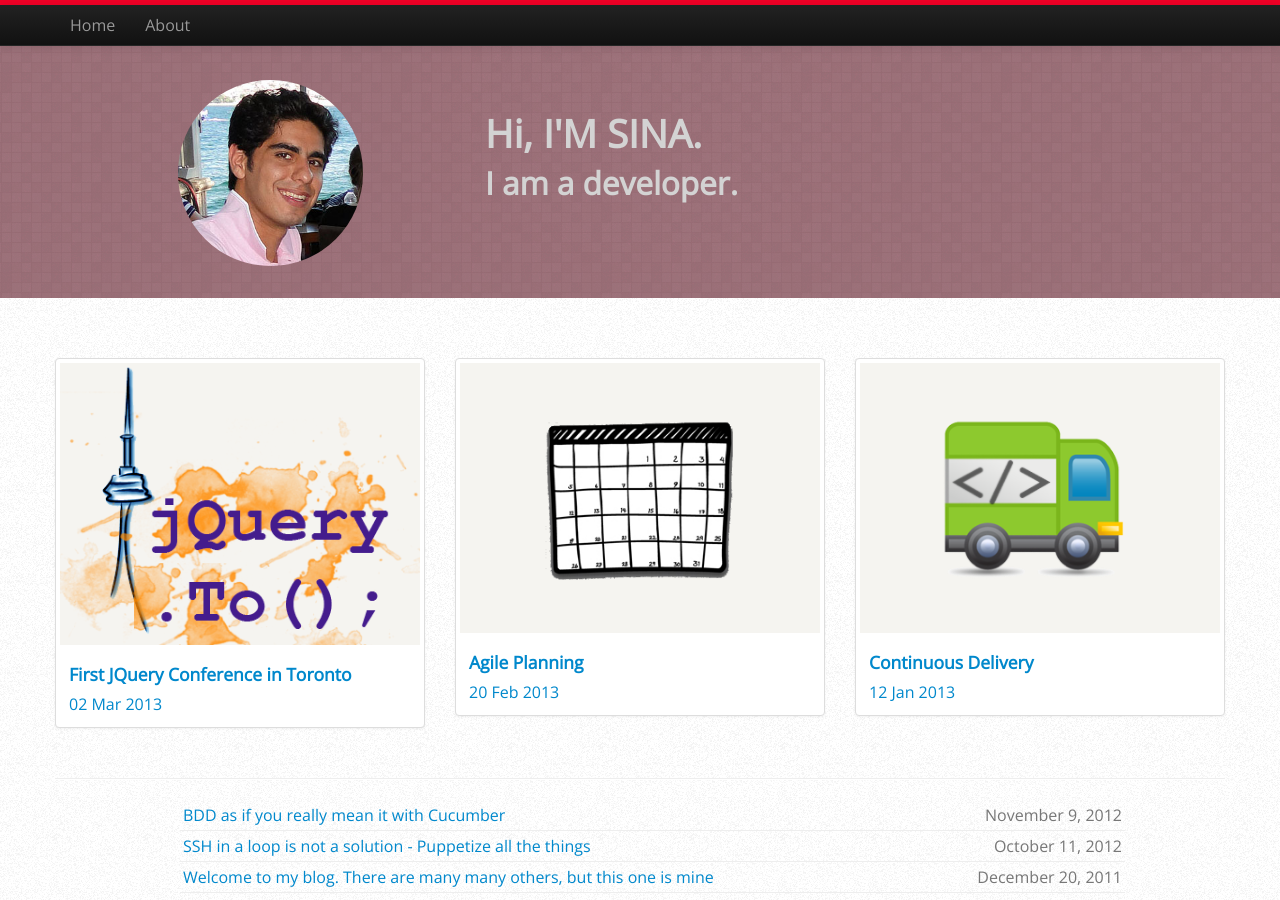
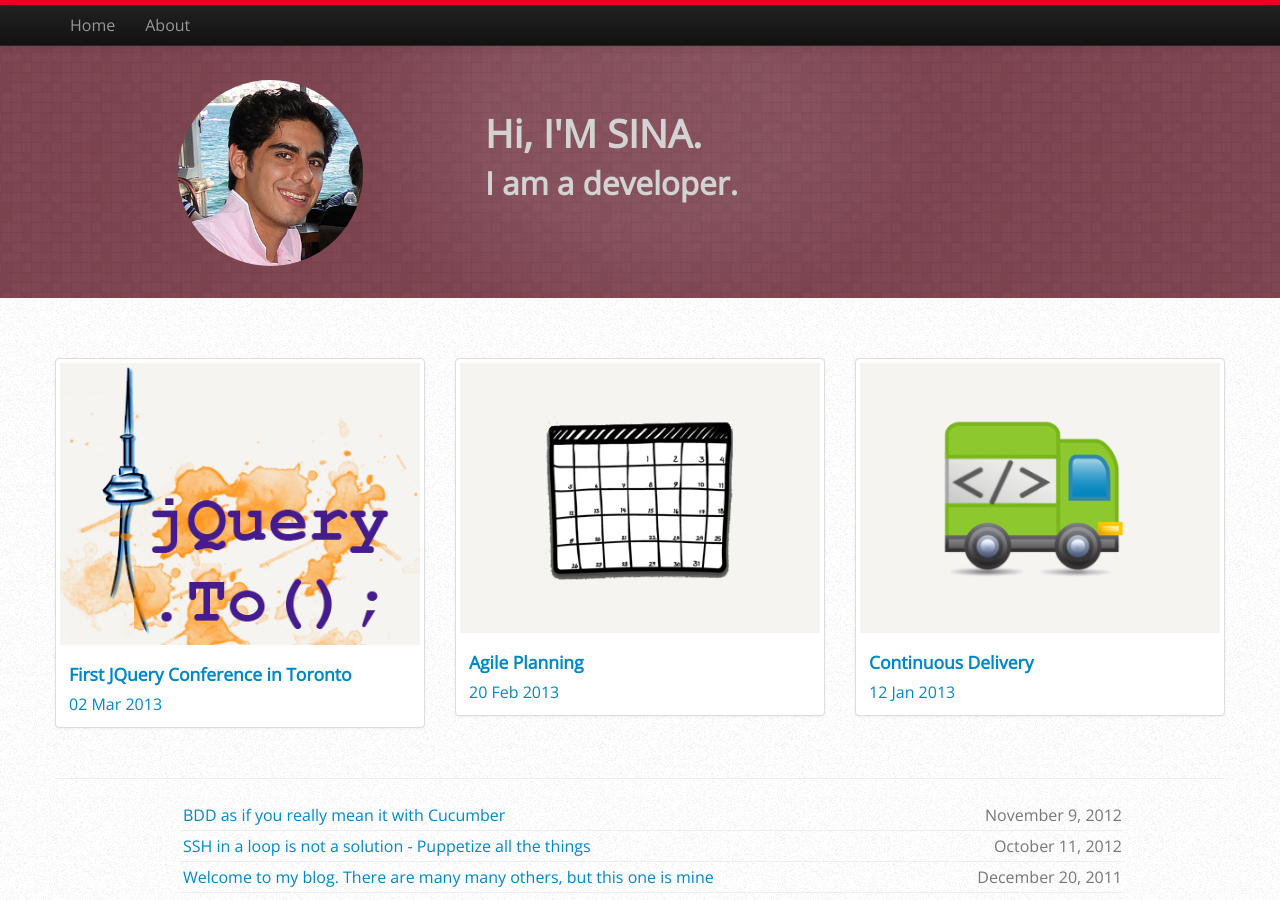
Before and after one commit to sinajahan/sinajahan.github.com, a Jekyll site: the page built from index.html, in a window 1280 px wide and 900 px high. Built offline with Jekyll 4.4.1, drawn with Linux system fonts in a browser that asks for light colours; nearby versions of some CDN libraries; Markdown is read by kramdown in place of the engine named in the settings.

Commit message:
fixing header

```diff
--- a/css/main.css
+++ b/css/main.css
@@ -80,7 +80,7 @@
   /*margin-bottom: 1em;*/
   /*background-color: PURPLE;*/
   color: lightgray;
-  background: url("/img/blocksbg.png"), -webkit-radial-gradient(50% 50%, 300px 200px, rgba(245,244,240, 0.7) 50%, #F5F4F0 100%) repeat, no-repeat 0 0, 0 0;
+  background: url("/img/blocksbg.png"), -webkit-radial-gradient(50% 50%, 300px 200px, rgba(152,110,118, 0.7) 50%, #986E76 100%) repeat, no-repeat 0 0, 0 0;
   padding: 7em 3em 2em;
 
 }
```
